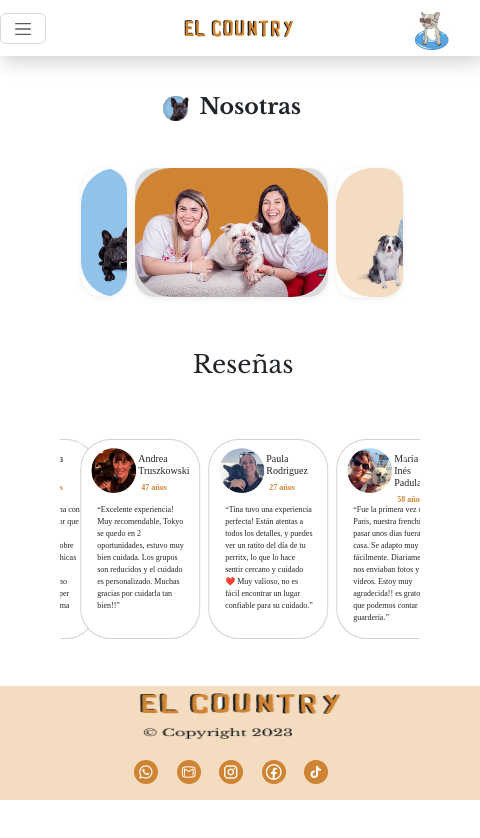
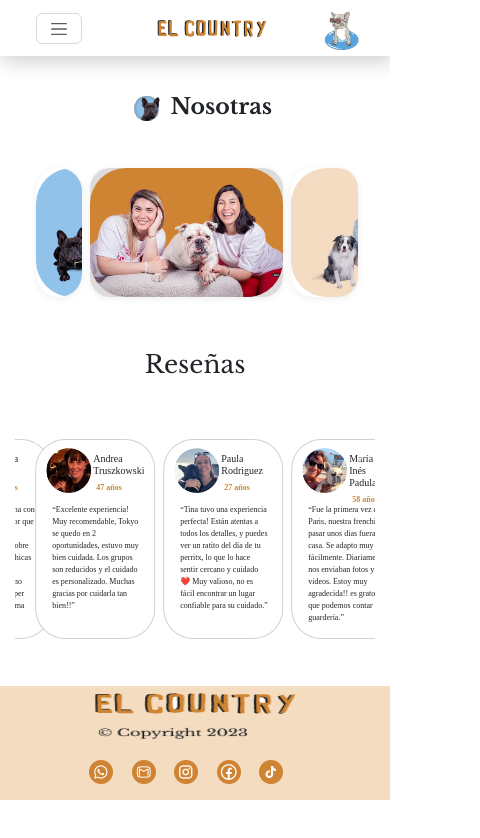
Before and after one commit to JaRafCaPer/guarderia_el_country, a React (Create React App) app: page /conocenos in a window 390 px wide. Shown: the top 838 px of the page, 480 px wide, since content can reach past the window. Built offline with nearby package versions, Linux system fonts and the light colour scheme.

Commit message:
Ajustes de responsive en todas las paginas

```diff
--- a/src/components/Conocenos/Conocenos.css
+++ b/src/components/Conocenos/Conocenos.css
@@ -291,17 +291,21 @@
         padding:0;
         border:0;
     }
+    .bgC {
+        width: 100%;
+    }
     .sec3{
-        width: 480px;
+        width: auto;
         height: 630px;
         display: flex;
         flex-direction: column;
         margin-left: 0px;
+        align-items: center;
 
     }
 
     .contPrinc {
-        width: 480px;
+        width: auto;
         height: 267px;
         display: flex;
         flex-direction: column;
@@ -311,7 +315,7 @@
         width: 124px;
         height: 25px;
         margin-top: 40px;
-        margin-left: 160px;
+        margin-left: 100px;
         display: flex;
         flex-direction: row;
         align-items: center;
@@ -334,7 +338,7 @@
     }
     .carrouselFotosContainer{
         display: flex;
-        width: 480px;
+        width: auto;
         height: 178.3px;
         flex-direction: column;
         justify-content: center;
@@ -415,7 +419,7 @@
         width: 166px;
         height: 24px;
         justify-content: center;
-        margin: 27px 160px 27px;
+        margin: 27px 100px 27px;
         text-align: center;
         font-family: 'Libre Baskerville';
         font-style: normal;
@@ -430,7 +434,7 @@
     }
     .carrouselReviews{
         display: flex;
-        width:  fit-content;
+        width:  auto;
         height: 188px;
         flex-direction: row;
         align-items: center;
--- a/src/components/Conocenos/Conocenos.jsx
+++ b/src/components/Conocenos/Conocenos.jsx
@@ -17,7 +17,7 @@ const Conocenos = () => {
 
     return (
         <>
-        <div className='bg'>
+        <div className='bgC'>
         <div className='sec3'>
             <div className='contPrinc'>
                 <div className='cabeza'>
--- a/src/components/Home/Home.css
+++ b/src/components/Home/Home.css
@@ -298,7 +298,7 @@
 @media (max-width: 480px){
     .bgh {
         background-image: url(../../assets/images/Paws\ -\ up.jpg);
-        width: 480px;
+        width: 100%;
         height: 811px;
         display: flex;
     align-items: center;
@@ -306,7 +306,7 @@
   }
 
     .mainContainer{
-        width: 480px;
+        width: 100%;
         height: 811px;
         display: flex;
         flex-direction: column;
@@ -317,7 +317,7 @@
 
 
     .sec1container{
-        width: 480px;
+        width: 100%;
         height: 495px;
         margin-top: 33px;
         margin-left: 16px;
@@ -325,7 +325,7 @@
         align-items: center;
     }
     .innerCont{
-        width: 480px;
+        width: 100%;
         height: 495px;
         margin: 0px;
         display: flex;
@@ -333,7 +333,7 @@
         align-items: center;
     }
     .col1 {
-        width: 360px;
+        width: 100%;
         height: 275px;
         grid-gap: 16px;
     }
@@ -402,7 +402,7 @@
     /* Lowering the shadow */
     }
     .col2 {
-        width: 480px;
+        width: 100%;
         max-height: 226.27px;
         margin: 0px;
         position: relative;
--- a/src/components/NavBar/NavBar.css
+++ b/src/components/NavBar/NavBar.css
@@ -211,24 +211,23 @@
 
 @media (max-width: 480px) {
     .nav1{
-        width: 480px;
+        width:auto;
         height: 56px;
-        display: grid;
-        grid-template-rows: 1fr;
-        grid-template-columns: 1fr 2fr;
+        display: flex;
+        flex-direction: row;
     }
 
     .logoT{
-        width: 480px;
+        width: 100%;
         height: 56px;
     }
     .containerRow{
-        width: 480px;
+        width: auto;
         height: 56px;
         align-items: center;
     }
     .logos {
-        width: 480px;
+        width: max-content;
         margin-top: 20px;
     }
     .lDog{
--- a/src/components/footer/footer.css
+++ b/src/components/footer/footer.css
@@ -212,7 +212,7 @@
     border:0;
 }
   .footerContainer {
-    width: 480px;
+    width:auto;
     height: 114px;
     background: rgba(244, 220, 193, 1);
     font-family: 'Libre Baskerville', serif;
@@ -223,7 +223,7 @@
 
   /* Estilos para la columna de contLogo */
   .contLogo {
-    width: 480px;
+    width: fit-content;
     height: 57px;
     display: flex;
     align-items: center;
@@ -238,7 +238,7 @@
     height: 48px;
   }
   .redes{
-    width: 480px;
+    width: fit-content;
     height: 57px;
     display: flex;
     align-items: center;
```
